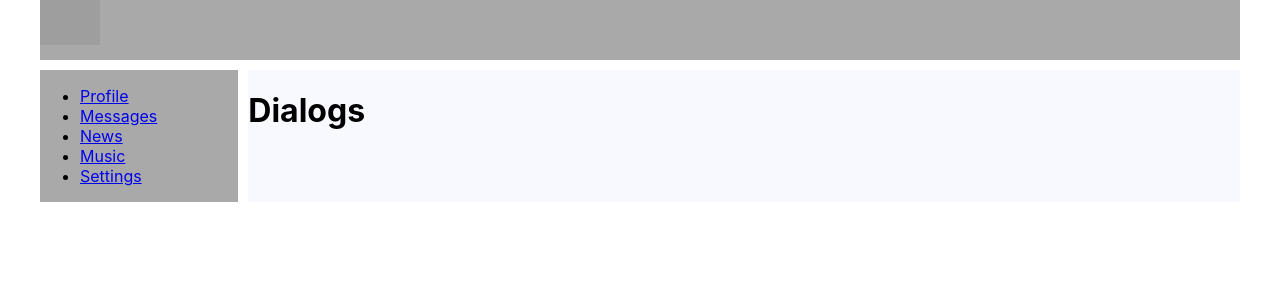
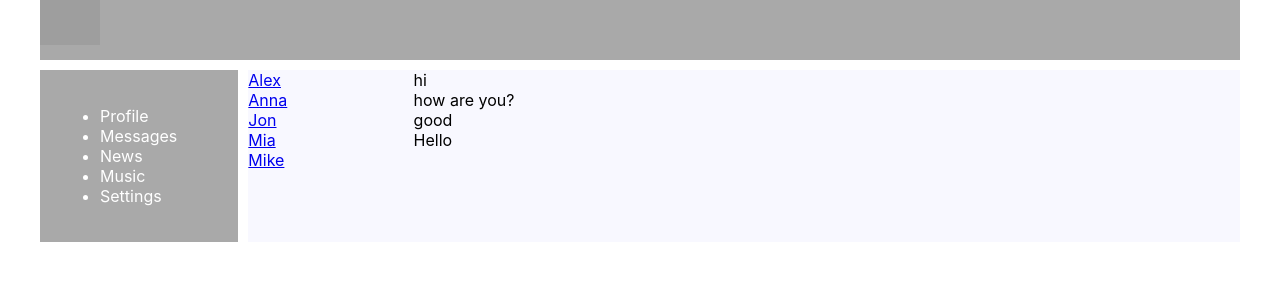
Before and after one commit to Mr-Green-1/TheWay, a React (Create React App) app: page /Dialogs in a window 1280 px wide. Shown: the top 300 px of the page. Built offline with nearby package versions, Linux system fonts and the light colour scheme; grey boxes are pictures that could not be loaded.

Commit message:
added profileInfo and refactoring navigation

```diff
--- a/src/App.tsx
+++ b/src/App.tsx
@@ -14,7 +14,7 @@ const App = () => {
                 <div className="wrapper">
                     <Routes>
                     <Route path={'/Profile'} element={<Profile/>}/>
-                    <Route path={'/Dialogs'} element={<Dialogs/>}/>
+                    <Route  path={'/Dialogs'} element={<Dialogs/>}/>
                     </Routes>
                 </div>
             </div>
--- a/src/components/Dialogs/Dialogs.module.css
+++ b/src/components/Dialogs/Dialogs.module.css
@@ -1,4 +1,16 @@
-/*.dialog {*/
-/*    grid-area: content;*/
-/*    background-color: #f8f8ff;*/
-/*}*/
+.dialogs{
+    display: grid;
+    grid-template-columns: 2fr 10fr;
+}
+.dialogItems {
+
+}
+.dialogItem {
+
+}
+.messages {
+
+}
+.message {
+
+}
--- a/src/components/Dialogs/Dialogs.tsx
+++ b/src/components/Dialogs/Dialogs.tsx
@@ -1,11 +1,48 @@
 import React from 'react';
 import classes from './Dialogs.module.css'
+import {NavLink} from 'react-router-dom';
+
+type DialogsPropsType = {
+    name: string
+    id: string
+}
+
+type MessagesPropsType = {
+    message: string
+}
+
+const DialogItem = (props: DialogsPropsType) => {
+    let path = "/Dialogs/" + props.id;
+    return (
+        <div className={classes.dialogItem}>
+            <NavLink to={path}>{props.name}</NavLink>
+        </div>
+    )
+}
+
+const Messages = (props: MessagesPropsType) => {
+    return (
+        <div className={classes.message}>{props.message}</div>
+    )
+}
 
 
 export const Dialogs = () => {
     return (
-        <div className={classes.dialog}>
-            <h1>Dialogs</h1>
+        <div className={classes.dialogs}>
+            <div className={classes.dialogItems}>
+                <DialogItem name="Alex" id="1"/>
+                <DialogItem name="Anna" id="2"/>
+                <DialogItem name="Jon" id="3"/>
+                <DialogItem name="Mia" id="4"/>
+                <DialogItem name="Mike" id="5"/>
+            </div>
+            <div className={classes.messages}>
+                <Messages message="hi"/>
+                <Messages message="how are you?"/>
+                <Messages message="good"/>
+                <Messages message="Hello"/>
+            </div>
         </div>
     )
 }
--- a/src/components/Navigation/Navigation.module.css
+++ b/src/components/Navigation/Navigation.module.css
@@ -1,4 +1,23 @@
 .nav {
     grid-area: nav;
     background-color: #a9a9a9;
+    padding: 20px;
+    color: #ffffff;
 }
+.activeLink {
+    color: #ffffff;
+    text-decoration: none;
+
+}
+.activeLink:active {
+    color: gold;
+
+}
+.activeLink:hover {
+    color: gold;
+
+}
+.activeLink:focus {
+    color: gold;
+
+}
--- a/src/components/Navigation/Navigation.tsx
+++ b/src/components/Navigation/Navigation.tsx
@@ -5,12 +5,12 @@ import {NavLink} from 'react-router-dom';
 export const Navigation = () => {
     return (
         <nav className={classes.nav}>
-            <ul>
-                <li><NavLink to="/Profile">Profile</NavLink></li>
-                <li><NavLink to="/Dialogs">Messages</NavLink></li>
-                <li><NavLink to="/News">News</NavLink></li>
-                <li><NavLink to="/Music">Music</NavLink></li>
-                <li><NavLink to="/Settings">Settings</NavLink></li>
+            <ul className={classes.navItems}>
+                <li className={classes.navItem}><NavLink to="/Profile" className={classes.activeLink}>Profile</NavLink></li>
+                <li className={classes.navItem}><NavLink to="/Dialogs" className={classes.activeLink}>Messages</NavLink></li>
+                <li className={classes.navItem}><NavLink to="/News" className={classes.activeLink}>News</NavLink></li>
+                <li className={classes.navItem}><NavLink to="/Music" className={classes.activeLink}>Music</NavLink></li>
+                <li className={classes.navItem}><NavLink to="/Settings" className={classes.activeLink}>Settings</NavLink></li>
             </ul>
         </nav>
     )
--- a/src/components/Profile/Profile.module.css
+++ b/src/components/Profile/Profile.module.css
@@ -2,8 +2,3 @@
     grid-area: content;
     background-color: #f8f8ff;
 }
-
-.profile_img {
-    background-size: inherit;
-    max-width: 1000px;
-}
--- a/src/components/Profile/Profile.tsx
+++ b/src/components/Profile/Profile.tsx
@@ -1,15 +1,12 @@
 import React from 'react';
 import classes from './Profile.module.css';
 import {Posts} from '../Posts/Posts';
+import {ProfileInfo} from '../ProfileInfo/ProfileInfo';
 
 export const Profile = () => {
     return (
         <div className={classes.content}>
-            <div className={classes.content_img}>
-                <img className={classes.profile_img}
-                     src="https://sirenum.com/wp-content/uploads/2018/11/sirenum-staffing-header.jpg"
-                     alt="profile picture"/>
-            </div>
+            <ProfileInfo/>
             <Posts/>
         </div>
     )
--- /dev/null
+++ b/src/components/ProfileInfo/ProfileInfo.module.css
@@ -0,0 +1,4 @@
+.profileInfo_img {
+    background-size: inherit;
+    max-width: 1000px;
+}
--- /dev/null
+++ b/src/components/ProfileInfo/ProfileInfo.tsx
@@ -0,0 +1,12 @@
+import React from 'react';
+import classes from '../ProfileInfo/ProfileInfo.module.css';
+
+export const ProfileInfo = () => {
+    return (
+        <div className={classes.profileInfo}>
+            <img className={classes.profileInfo_img}
+                 src="https://sirenum.com/wp-content/uploads/2018/11/sirenum-staffing-header.jpg"
+                 alt="profile picture"/>
+        </div>
+    )
+}
```
